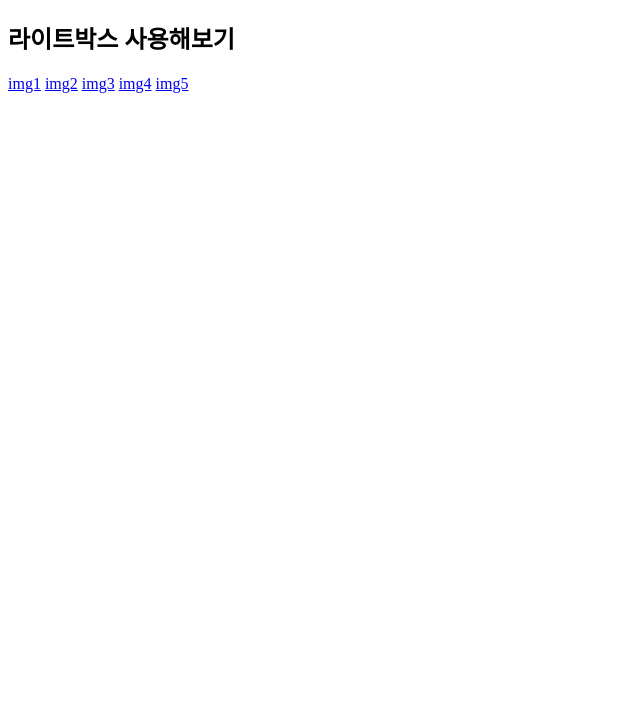
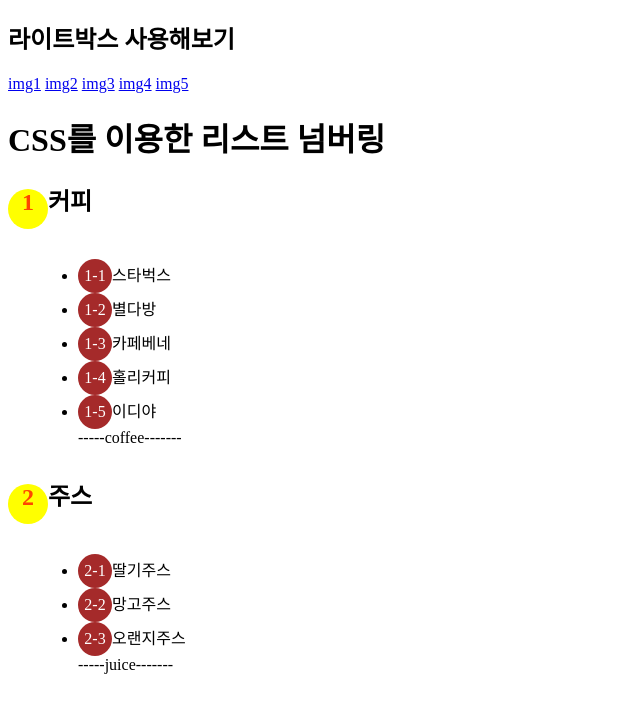
Before and after one commit to changsik-28/htmlcss, a plain HTML site: page light.html in a window 1280 px wide. Shown: the whole page, without its empty margins (0-640 px from the left). Drawn offline with nearby package versions, Linux system fonts and the light colour scheme.

```diff
--- a/light.html
+++ b/light.html
@@ -5,12 +5,13 @@
     <meta http-equiv="X-UA-Compatible" content="IE=edge">
     <meta name="viewport" content="width=device-width, initial-scale=1.0">
     <title>Document</title>
+    <!-- <link rel="stylesheet" href="css/reset.css"> -->
     <link rel="stylesheet" href="css/colorbox.css">
     <script src="https://ajax.googleapis.com/ajax/libs/jquery/1.10.2/jquery.min.js"></script>
 	<script src="./js/jquery.colorbox.js"></script>
 </head>
 <body>
-    <h2>라이트박스 사용해보기</h2>
+    <h2>라이트박스 사용해보기</h1>
     <div class="colorbox2">
         <a href="./imgs/model1.png" class="light" title="img1">img1</a>
         <a href="./imgs/model2.png" class="light" title="img2">img2</a>
@@ -18,6 +19,67 @@
         <a href="./imgs/model4.png" class="light" title="img4">img4</a>
         <a href="./imgs/model5.png" class="light" title="img5">img5</a>
     </div>
+    <div class="box">
+        <h1>CSS를 이용한 리스트 넘버링</h1>
+        <h2>커피</h2>
+        <ul data-brand="coffee">
+            <li>스타벅스</li>
+            <li>별다방</li>
+            <li>카페베네</li>
+            <li>홀리커피</li>
+            <li>이디야</li>
+        </ul>
+        <h2>주스</h2>
+        <ul data-brand="juice" >
+            <li>딸기주스</li>
+            <li>망고주스</li>
+            <li>오랜지주스</li>
+        </ul>
+    </div>
+    <style>
+        ul:after{
+            content:'-----' attr(data-brand) '-------';
+
+        }
+        ul{
+            margin:30px;
+            counter-reset:list-number;
+        }
+        ul>li{
+            counter-increment: list-number;
+        }
+        ul li:before{
+            content: counter(list-number);
+            display:inline-block;
+            width:30px;
+            height:30px;
+            border-radius:50%;
+            background:brown;
+            text-align:center;
+            color:white;
+            line-height:30px;
+        }
+        .box{
+            counter-reset:title;
+        }
+        h2{
+            counter-increment: title;
+        }
+        .box>h2:before{
+            content:counter(title);
+            display:inline-block;
+            width:40px;
+            height:40px;
+            background:yellow;
+            border-radius:50%;
+            color:orangered;
+            text-align:center;
+        }
+        ul li:before{
+            content:counter(title)"-"counter(list-number);
+            padding:2px;
+        }
+    </style>
     <script>
         $(".light").colorbox({rel:'light'});
     </script>
```
